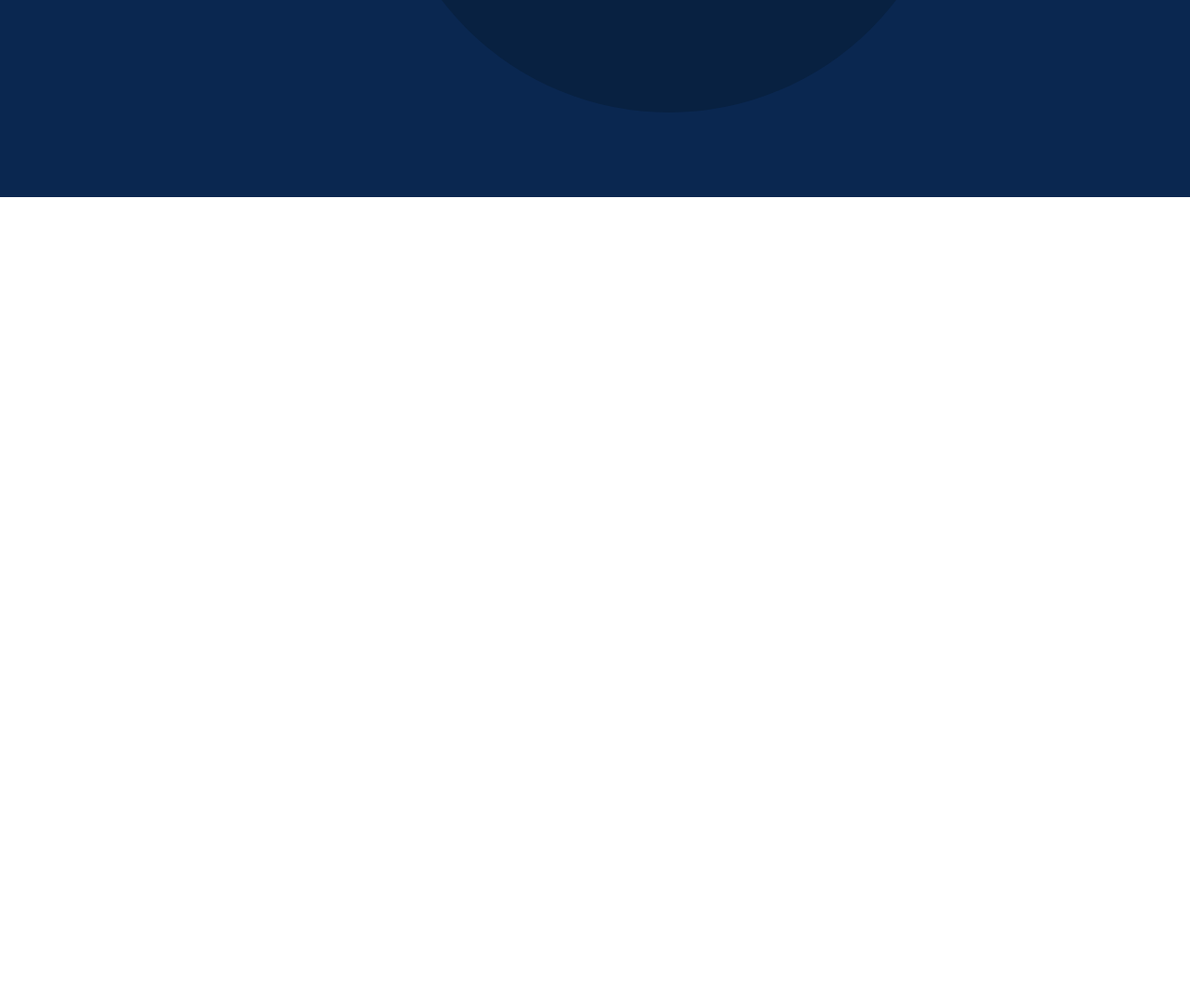
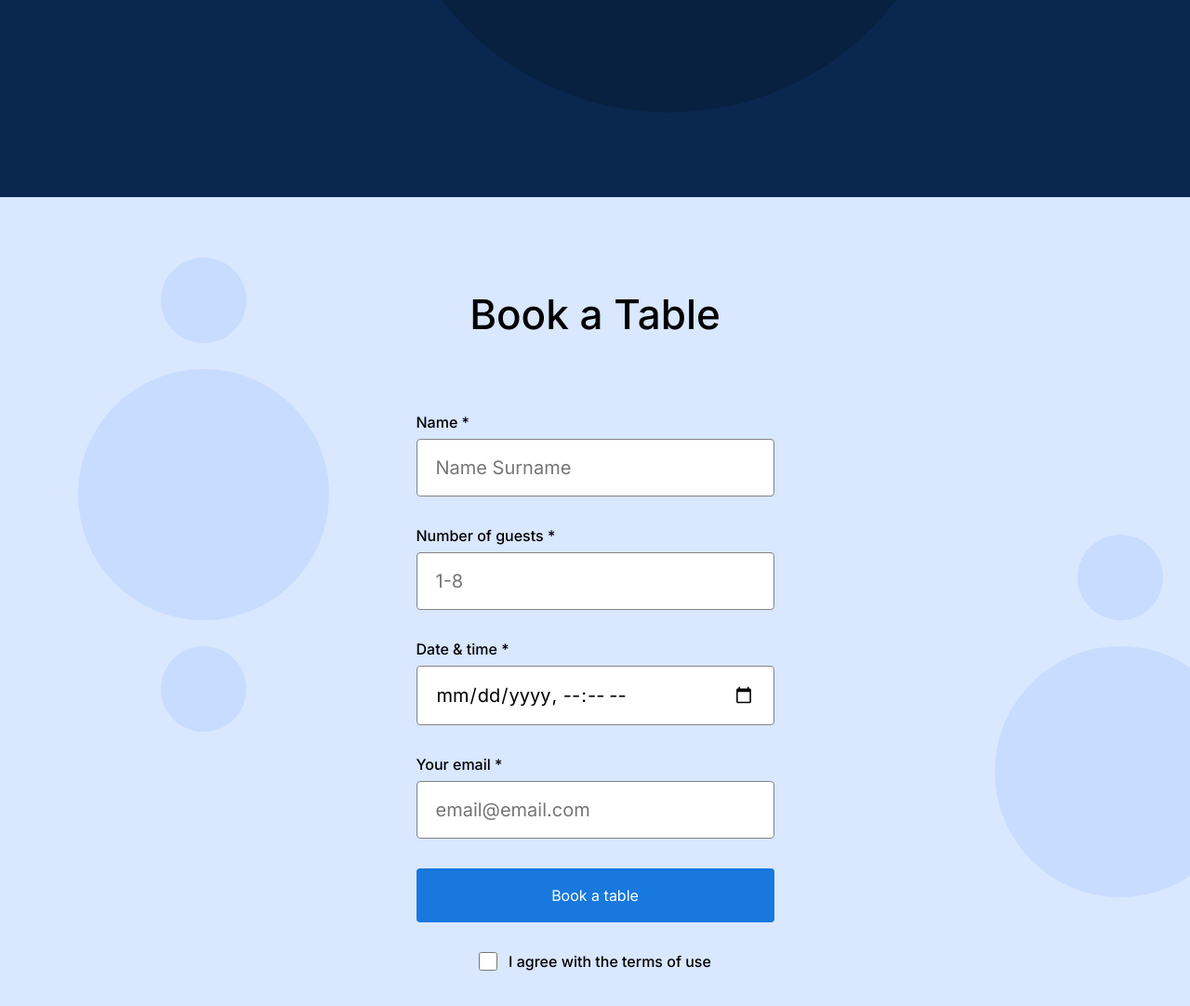
Before and after one commit to mqali/se_project_coffeeshop, a plain HTML site: page index.html in a window 1280 px wide. Shown: the part 1536-2618 px from the top of the page at 93% size. Before the commit the page ends 1748 px from the top, so only its background shows below. Drawn offline with Linux system fonts and the light colour scheme.

Commit message:
new updates for project

```diff
--- a/index.html
+++ b/index.html
@@ -63,7 +63,33 @@
                       <p class="recipes__video-caption"><span>French press recipe</span><span>~15 min</span></p></li>
                   </ul>
                 </section>
-                <section id="booking" class="reservation"></section>
+                <section id="booking" class="reservation">
+                  <h2 class="reservation__title">Book a Table</h2>
+                  <form class="reservation__form form">
+                    <fieldset class="form__fieldset">
+                    <label for="name-input" class="form__label">
+                      Name *
+                      <input type="text" class="form__input" id="name-input" placeholder="Name Surname" required>
+                    </label>
+                    <label for="number-input" class="form__label">
+                      Number of guests *
+                      <input type="number" class="form__input" id="number-input" min="1" max="8" placeholder="1-8" required>
+                    </label>
+                    <label for="datetime-input" class="form__label">
+                      Date & time *
+                      <input type="datetime-local" class="form__input" id="datetime-input" required>
+                    </label>
+                    <label for="email-input" class="form__label">
+                      Your email *
+                      <input type="email" class="form__input" id="email-input" placeholder="email@email.com" required>
+                    </label>
+                  </fieldset>
+                  <button class="form__button">Book a table</button>
+                  <label for="" class="form__label form__label_type_checkbox" >
+                    <input type="checkbox" class="form__checkbox " required>
+                    I agree with the terms of use
+                  </label>
+                  </form>
                 <section id="menu" class="menu"></section>
                 <section class="about"></section>
             </main>
--- a/pages/index.css
+++ b/pages/index.css
@@ -139,3 +139,78 @@ font-weight: 500;
 font-size: 20px;
 line-height: 30px;
 }
+
+.reservation{
+   padding: 100px 0 120px;
+   background-image: url(../images/se_project_2_files/background_reservation.svg);
+   background-color: #D9E7FF;
+}
+
+.reservation__title{
+  margin: 0 0 80px;
+  text-align: center;
+  font-family: Inter;
+font-weight: 500;
+font-size: 44px;
+line-height: 52px;
+}
+
+.reservation__form{
+  margin: 0 auto;
+}
+
+.form{
+  max-width: 385px;
+}
+
+.form__label{
+  font-family: Inter;
+font-weight: 500;
+font-size: 16px;
+line-height: 20px;
+}
+
+.form__fieldset{
+  margin: 0;
+  padding: 0;
+  border: none;
+}
+
+.form__input{
+  display: block;
+  width: 100%;
+  box-sizing: border-box;
+  padding: 15px 20px;
+  margin: 8px 0 32px;
+  border: 1px solid #838383;
+  border-radius: 4px;
+  font-family: Inter;
+font-size: 20px;
+line-height: 30px;
+}
+
+.form__button{
+width: 100%;
+padding: 20px 0;
+border: none;
+  border-radius: 4px;
+margin-bottom: 32px;
+background-color: #1878DC;
+color:#ffffff;
+}
+
+.form__checkbox{
+border-radius: 2px;
+width: 20px;
+height: 20px;
+}
+
+.form__label_type_checkbox{
+display: flex;
+gap: 12px;
+justify-content: center;
+font-family: Inter;
+font-weight: 500;
+font-size: 16px;
+line-height: 20px;
+}
```
